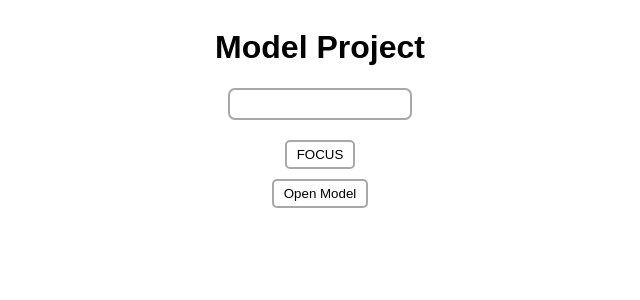
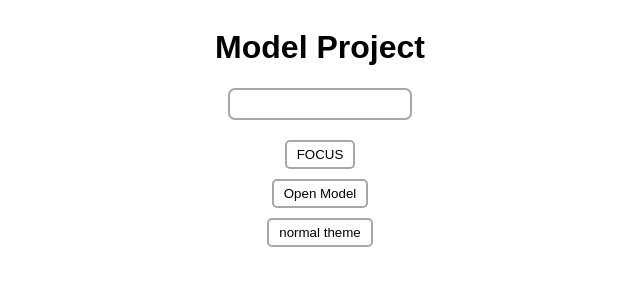
Before and after one commit to anubharajput/exercise2, a Vue app: page / in a window 1280 px wide. Shown: the top 300 px of the page, without its empty margins (320-960 px from the left). Built offline with nearby package versions, Linux system fonts and the light colour scheme.

Commit message:
add change btn

```diff
--- a/src/App.vue
+++ b/src/App.vue
@@ -5,7 +5,8 @@ export default {
         return {
             showModelComponent: false,
             theme: 'sale',
-            applyTheme:true
+            applyTheme:true,
+            themeTitle:'normal theme'
         }
     },
     methods: {
@@ -18,6 +19,10 @@ export default {
         changeTheme(){
             this.theme=this.theme==='sale'?this.theme='normal':this.theme='sale';
             this.applyTheme=!this.applyTheme
+            if(this.theme==='normal')
+            this.themeTitle='sale theme'
+            else
+            this.themeTitle='normal theme'
         }
     },
     components: {
@@ -31,6 +36,7 @@ export default {
       <input type="text" ref="inputRef" />
       <button @click="onFocus">FOCUS</button>
       <button @click="showModel">Open Model</button>
+      <button @click="changeTheme">{{ themeTitle }}</button>
       <Model v-if="showModelComponent" :showModel="showModel" :title="`Sign up for the Giveaway!`"
           :content="`Grab your ninga swag for half price!`" :theme="theme"
           :applyTheme="applyTheme">
@@ -40,7 +46,7 @@ export default {
             <div class="buttons">
               <button :class="{'theme-btn-color': applyTheme, 'btn-color': !applyTheme}" >Sign Up</button>
               <button :class="{'theme-btn-color': applyTheme, 'btn-color': !applyTheme}">Login</button>
-              <button :class="{'theme-btn-color': applyTheme, 'btn-color': !applyTheme}" @click="changeTheme" >Change Theme</button>
+              <button :class="{'theme-btn-color': applyTheme, 'btn-color': !applyTheme}" @click="changeTheme" >{{ themeTitle }}</button>
             </div>
           </div>
         </template>
```
